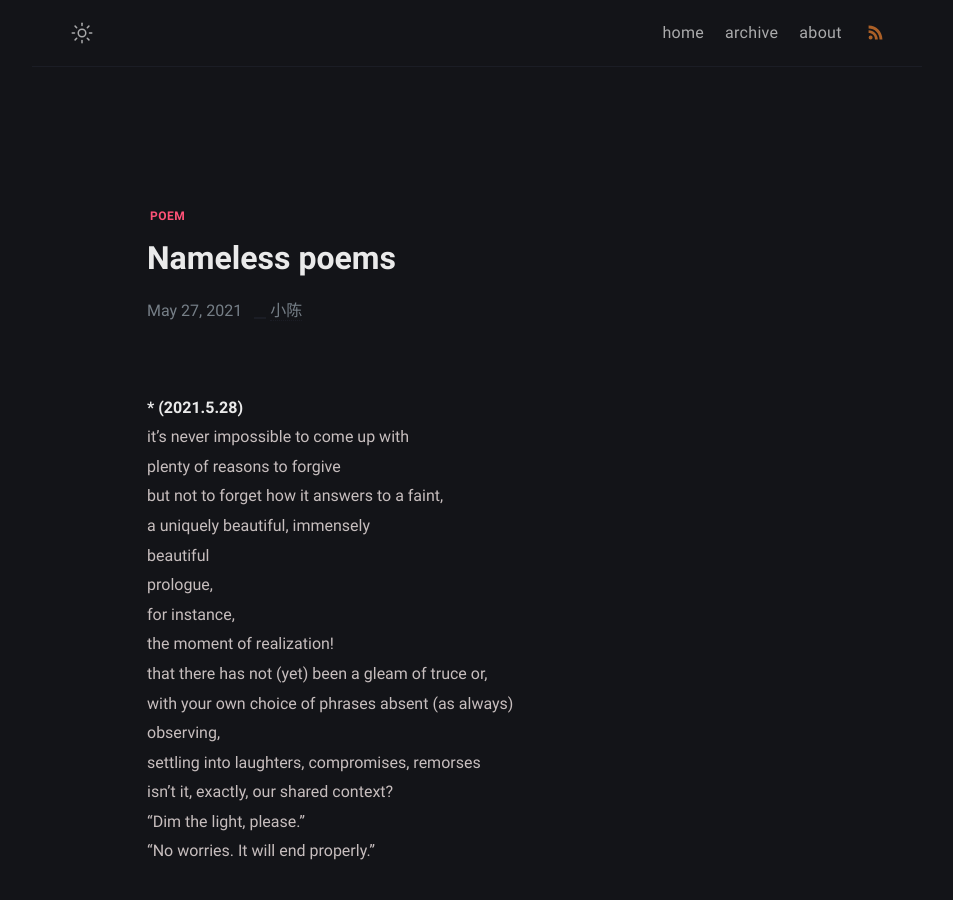
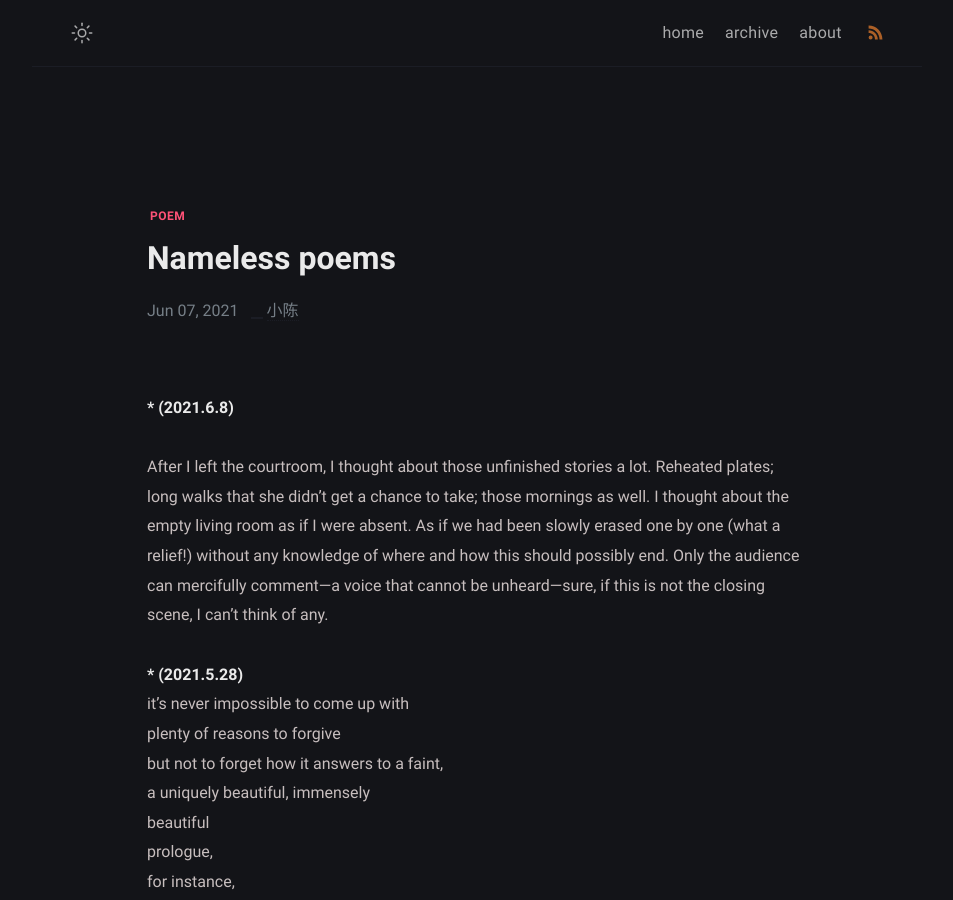
Before and after one commit to yijingch/afistforair.github.io, a Jekyll site: the page built from _posts/farewell-to-playground/2021-06-08-farewell-to-playground.md, in a window 1280 px wide and 900 px high. Shown: the whole window, without its empty margins (163-1116 px from the left). Built offline with Jekyll 4.4.1, drawn with Linux system fonts in a browser that asks for light colours.

Commit message:
edit post

```diff
--- a/_posts/nameless-poems/2021-05-28-nameless-poems.md
+++ b/_posts/farewell-to-playground/2021-06-08-farewell-to-playground.md
@@ -1,8 +1,13 @@
 ---
 title: Nameless poems
-date: 2021-05-28 00:00:00 +08:00
+date: 2021-06-08 00:00:00 +08:00
 tags: [poem]
 ---
+
+**\* (2021.6.8)**
+
+After I left the courtroom, I thought about those unfinished stories a lot. Reheated plates; long walks that she didn't get a chance to take; those mornings as well. I thought about the empty living room as if I were absent. As if we had been slowly erased one by one (what a relief!) without any knowledge of where and how this should possibly end. Only the audience can mercifully comment—a voice that cannot be unheard—sure, if this is not the closing scene, I can't think of any.
+
 
 **\* (2021.5.28)**
 it's never impossible to come up with
```
